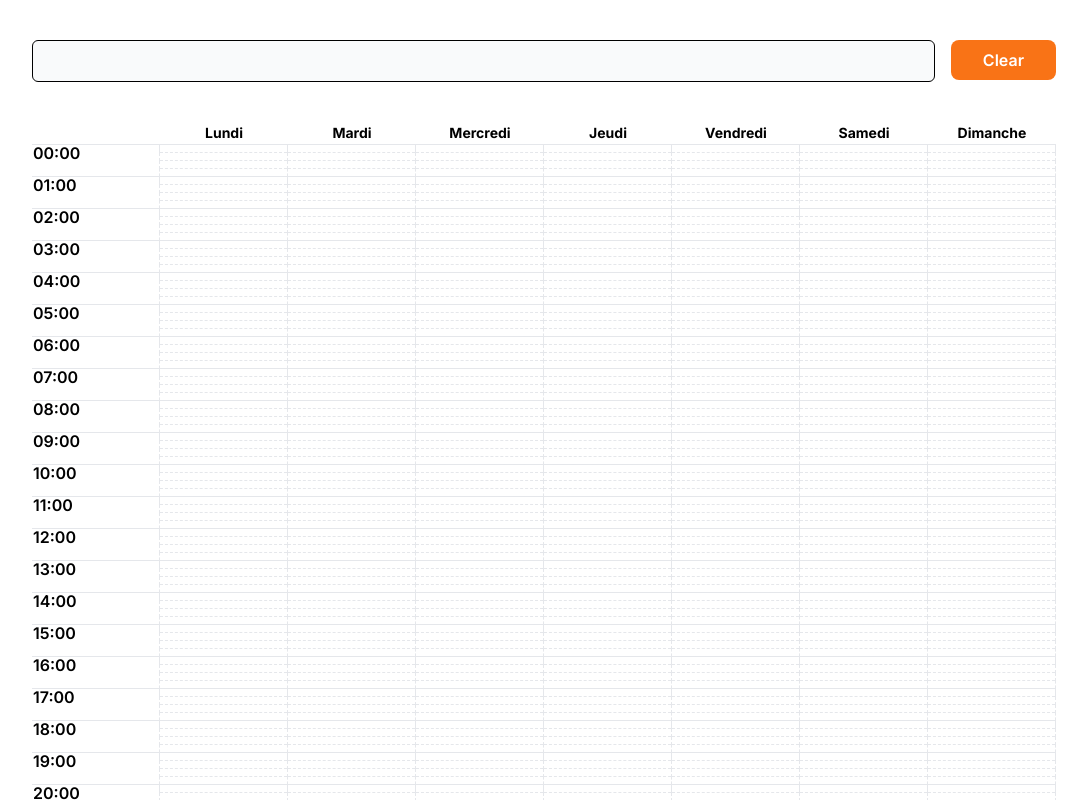
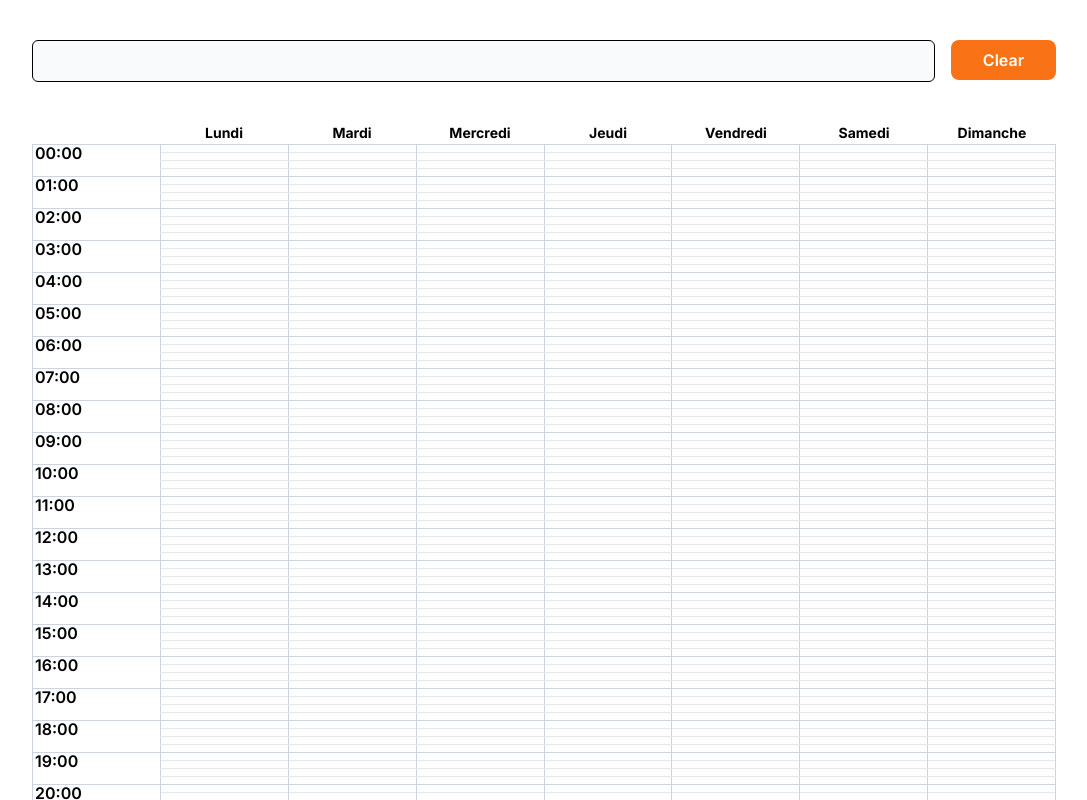
Before and after one commit to Xageze/calendar-app, a Next.js app: page / in a window 1280 px wide. Shown: the top 800 px of the page, without its empty margins (96-1183 px from the left). Built offline with nearby package versions, Linux system fonts and the light colour scheme.

Commit message:
Little fix

```diff
--- a/components/CalendarV3.tsx
+++ b/components/CalendarV3.tsx
@@ -22,7 +22,6 @@ for (let hour = 0; hour < 24; hour++) {
     hours.push(hourString + ":" + minuteString);
   }
 }
-hours.push("24:00");
 
 export const CalendarV3: React.FC = () => {
   const [mousePressed, setMousePressed] = useState(false);
@@ -194,10 +193,16 @@ export const CalendarV3: React.FC = () => {
           {hours.map((hour, i) => (
             <tr key={hour}>
               <td
-                className="relative font-semibold w-[12.5%] leading-[0px]"
-                style={i % 4 === 0 ? { borderTop: "1px solid #e5e7eb" } : {}}
+                className="relative font-semibold w-[12.5%] leading-[0px] border-l border-slate-300"
+                style={
+                  i % 4 === 0
+                    ? { borderTop: "1px solid rgb(203 213 225)" }
+                    : {} && i % 4 === 3
+                    ? { borderBottom: "1px solid rgb(203 213 225)" }
+                    : {}
+                }
               >
-                <span className="absolute top-2">
+                <span className="absolute top-2 left-0.5">
                   {hour.endsWith("00") && hour}
                 </span>
               </td>
--- a/components/CustomTd.tsx
+++ b/components/CustomTd.tsx
@@ -42,8 +42,9 @@ export const CustomTd: React.FC<Props> = ({
         isHovering && "bg-purple-100",
         inDateRange && "cursor-not-allowed",
         index % 4 === 0
-          ? "border-t border-solid border-l border-r"
-          : "border-t border-dashed border-l border-r"
+          ? "border-t border-l border-r border-slate-300"
+          : "border-t border-b border-l border-r border-l-slate-300 border-r-slate-300",
+        index % 4 === 3 && "border-b-slate-300"
       )}
     />
   );
```
